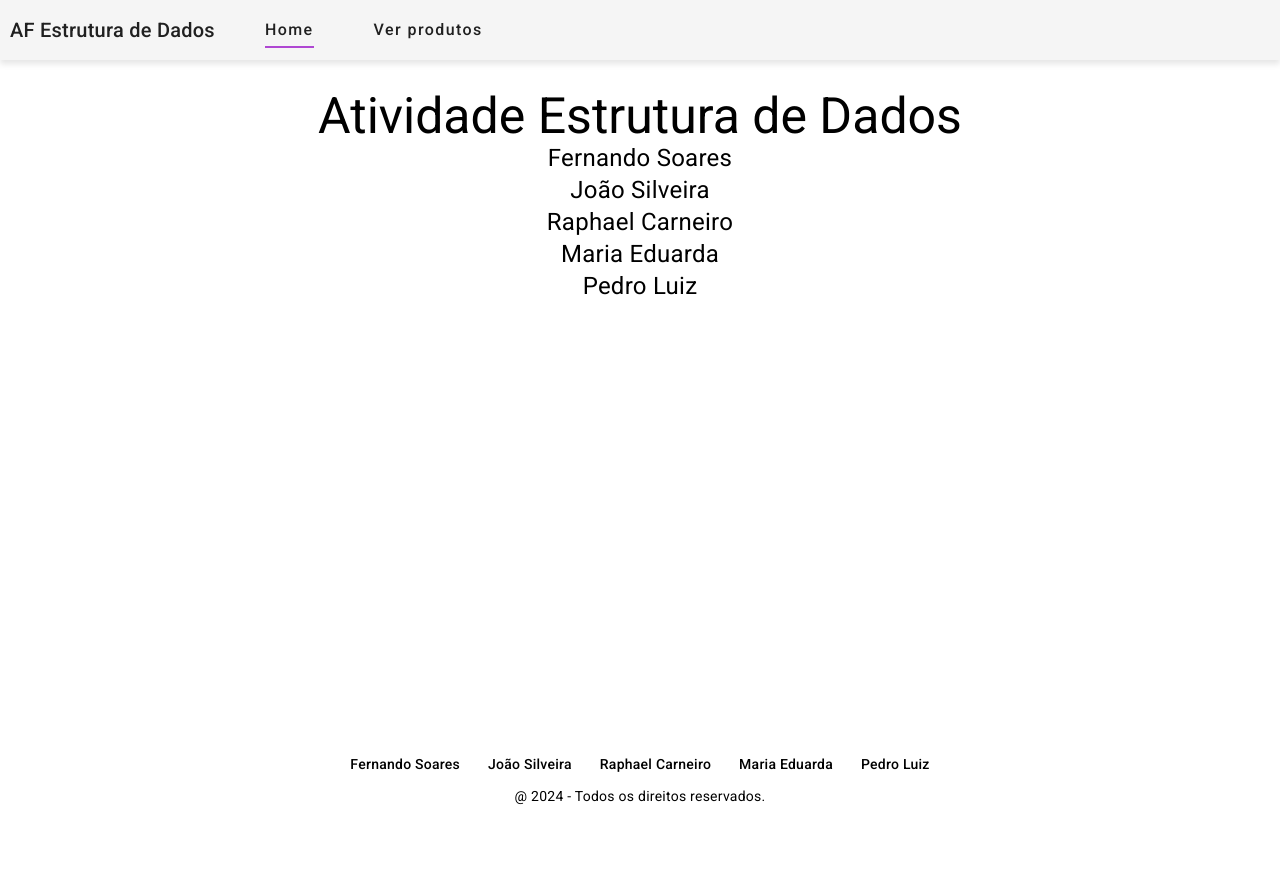
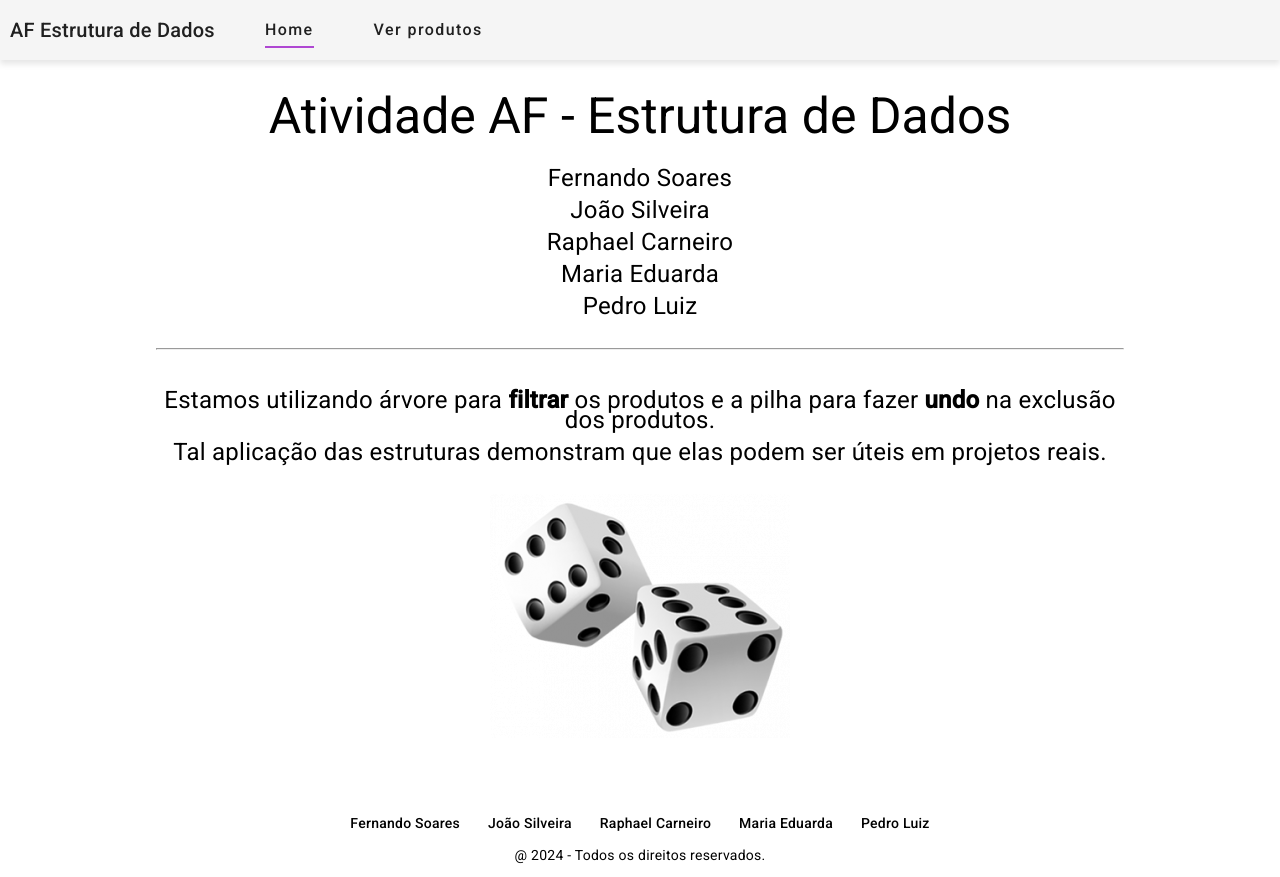
Before and after one commit to PedroLVA/AFEstrutura, an Angular app: page /home in a window 1280 px wide. Before the commit the page ends 818 px from the top, so only its background shows below. Built offline with nearby package versions, Linux system fonts and the light colour scheme.

Commit message:
Changed home

```diff
--- a/src/app/components/home/home.component.html
+++ b/src/app/components/home/home.component.html
@@ -1,9 +1,18 @@
 
 <div class="container">
-    <h1>Atividade Estrutura de Dados</h1>
+    <h1>Atividade AF - Estrutura de Dados</h1>
+    <br>
     <p>Fernando Soares</p>
     <p>João Silveira</p>
     <p>Raphael Carneiro</p>
     <p>Maria Eduarda</p>
     <p>Pedro Luiz</p>
+    <br>
+    <hr>
+    <br>
+    <br>
+    <p>Estamos utilizando árvore para <strong>filtrar</strong>  os produtos e a pilha para fazer <strong>undo</strong> na exclusão dos produtos.</p>
+    <p>Tal aplicação das estruturas demonstram que elas podem ser úteis em projetos reais.</p>
+    <br>
+    <img src="../../../assets/imgs/image.png" alt="" srcset="">
 </div>
```
Also changed, not shown: src/assets/imgs/image.png (added).
